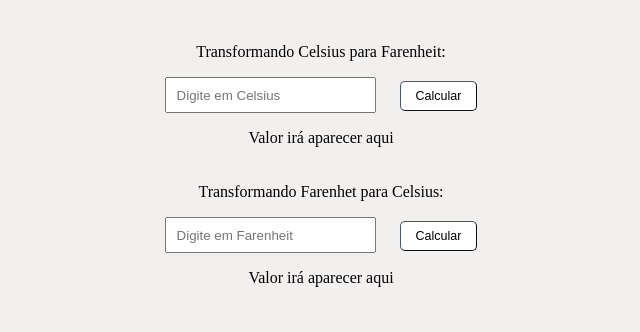
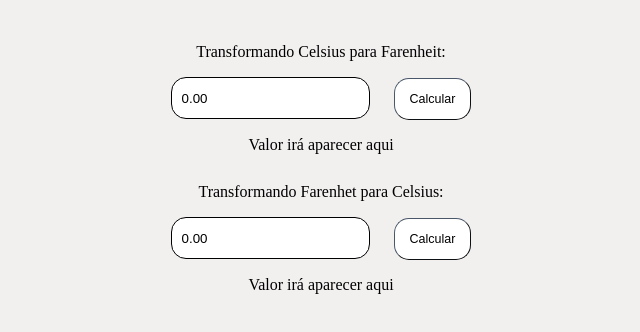
Before and after one commit to atacamapresentes/Desafio1_JavaScript, a plain HTML site: page index.html in a window 1280 px wide. Shown: the part 46-378 px from the top of the page, without its empty margins (319-959 px from the left). Drawn offline with Linux system fonts and the light colour scheme.

Commit message:
Funcao Celsius funcional

```diff
--- a/css/estilo.css
+++ b/css/estilo.css
@@ -15,14 +15,14 @@
 }
 
 .botao {
-    height: 30px;
+    height: 42px;
     padding-left: 15px;
     padding-right: 15px;
     font-size: 12.5px;
     line-height: 12.5px;
     background-color: white;
     border-color: #495769;
-    border-radius: 5px;
+    border-radius: 15px;
     border-width: 1px;
 }
 
@@ -37,4 +37,8 @@
     padding-left: 10px;
     padding-right: 20px;
     margin-right: 20px;
+    border-radius: 15px;
+    border: 1px solid black;
+    padding: 5px 10px;
+
 }
--- a/index.html
+++ b/index.html
@@ -13,18 +13,19 @@
 
     <div class="secundario">
         <p>Transformando Celsius para Farenheit:</p>
-        <input class="formulario" placeholder="Digite em Celsius">
-        <button class="botao">Calcular</button>
+        <input type="number" step=".01" value="0.00" id="valorCelsius" class="formulario"
+        placeholder="Digite em Celsius" onblur="FuncaoCliqueFora()">
+        <button class="botao" onclick="ConversaoCelsiusParaFarenheit()">Calcular</button>
          <p id="resultadoFarenheit">Valor irá aparecer aqui</p>
     </div>
 
     <div class="secundario">
          <p>Transformando Farenhet para Celsius:</p>
-        <input class="formulario" placeholder="Digite em Farenheit">
+        <input  type="number" step=".01" value="0.00" id="valorFarenheit" class="formulario" placeholder="Digite em Farenheit">
         <button class="botao">Calcular</button>
         <p id="resultadoCelsius">Valor irá aparecer aqui</p>
     </div>
 
-    <script src="js/arquivo.jss"> </script>
+    <script src="js/arquivo.js"> </script>
 </body>
 </html>
--- a/js/arquivo.js
+++ b/js/arquivo.js
@@ -0,0 +1,19 @@
+//function FuncaoCliqueFora(){
+   // var entradaCelsius = document.getElementById('valorCelsius');
+   // var entradaCelsiusString = entradaCelsius.value;
+    //console.log(entradaCelsiusString);
+    //var entradaCelsiusNumero = Number(entradaCelsiusString);
+    //console.log(entradaCelsiusNumero);
+//}
+
+function ConversaoCelsiusParaFarenheit() {
+    var entradaCelsius = document.getElementById('valorCelsius');
+    var entradaCelsiusNumero = parseFloat(entradaCelsius.value);
+
+    if (entradaCelsiusNumero != 0) {
+        let FuncaoFarenheit = ( entradaCelsiusNumero * ( 9 / 5 ) ) + 32;
+        let FuncaoFarenheitNumber = Number(FuncaoFarenheit);
+        let resultadoF = document.getElementById('resultadoFarenheit');
+        resultadoF.innerHTML = FuncaoFarenheitNumber;
+    }
+}
```
